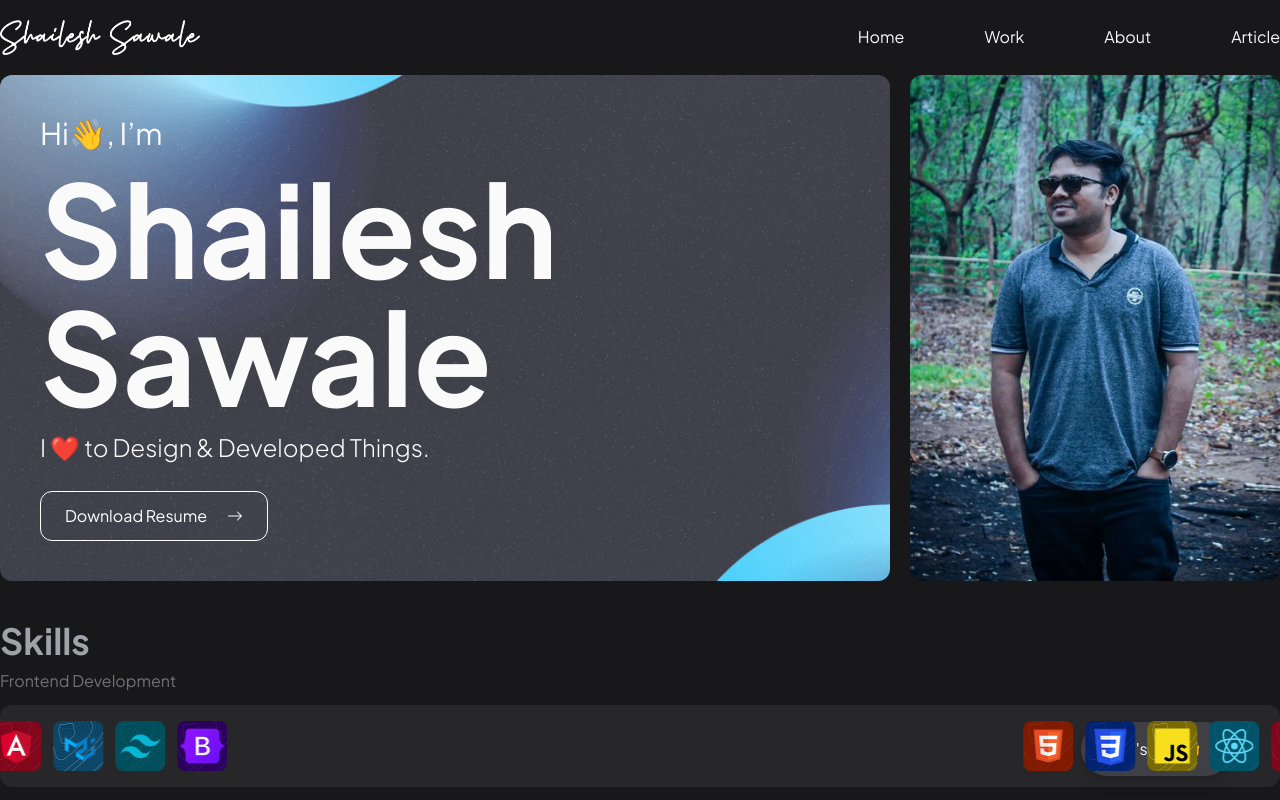
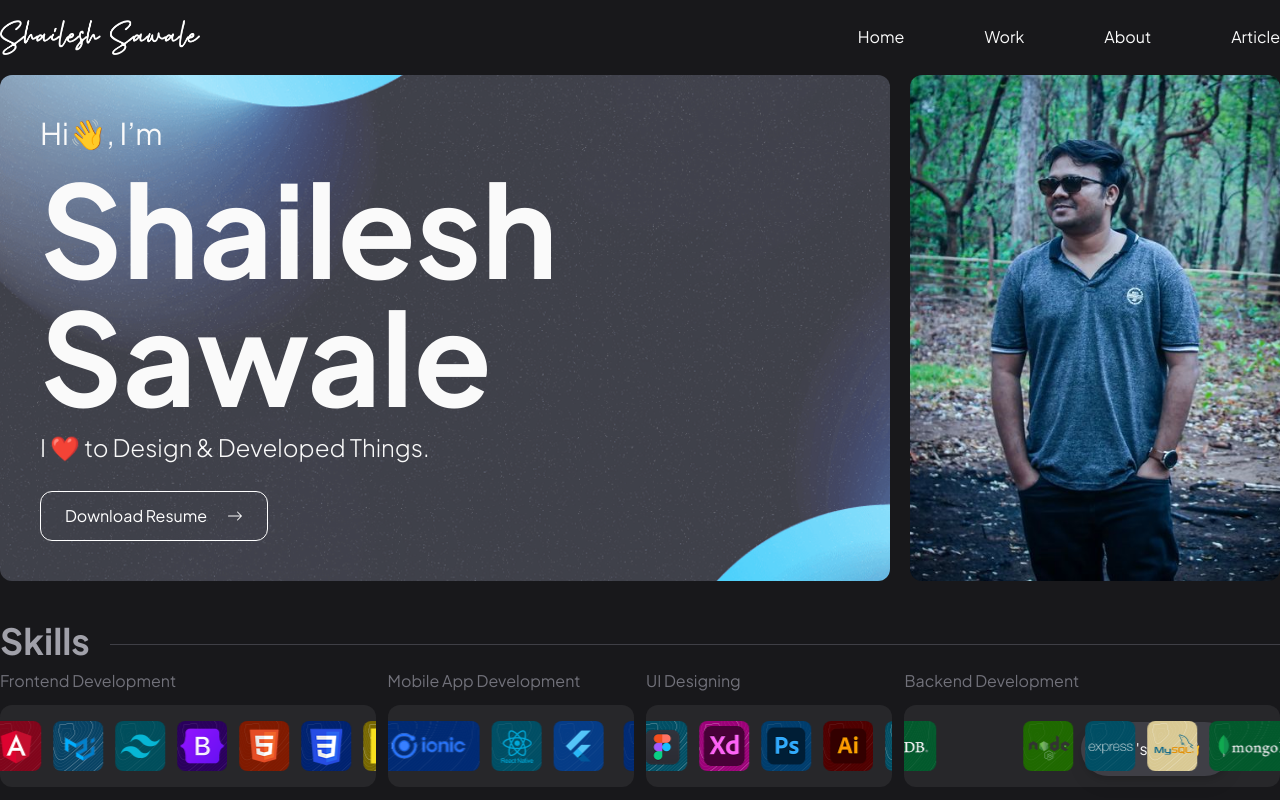
Before and after one commit to ShaileshS237/portfolio, a React (Create React App) app: page / in a window 1280 px wide. Built offline with nearby package versions, Linux system fonts and the light colour scheme; a web font is replaced by a local one.

Commit message:
fix responsive

```diff
--- a/src/Components/Projects.jsx
+++ b/src/Components/Projects.jsx
@@ -21,8 +21,8 @@ const Projects = () => {
 			Over the past few years, I have coded things that I am sort-of proud of.
 			These are just a few of them. <br />
 			<div className="flex items-center mt-3 gap-3">
-				<span className=" bg-green-500 dot"></span> <h6> - In Progress </h6>
-				<span className="bg-green-500 dot"></span> - Done but required
+				<span className=" bg-orange-500 dot"></span> <h6> - In Progress </h6>
+				<span className="bg-yellow-500 dot"></span> - Done but required
 				improvisation
 				<span className=" bg-green-500 dot"></span> - Done
 			</div>
--- a/src/Components/Skills.jsx
+++ b/src/Components/Skills.jsx
@@ -7,15 +7,15 @@ const Skills = () => {
 	return (
 		<div className="md:mt-10">
 			<Title width={"full"} titlename={"Skills"} />
-			<div className="grid grid-cols-12 gap-4">
+			<div className="grid grid-cols-10 gap-3">
 				<SkillMarquee
 					marqueeValue={SKILLS.frontend}
-					span={4}
+					span={3}
 					section={"Frontend Development"}
 				/>
 				<SkillMarquee
 					marqueeValue={SKILLS.mobile}
-					span={3}
+					span={2}
 					section={"Mobile App Development"}
 				/>
 				<SkillMarquee
--- a/src/Components/Title.jsx
+++ b/src/Components/Title.jsx
@@ -10,8 +10,8 @@ const Title = (props) => {
 				{props.titlename}
 			</h1>
 			<div
-				className={`ml-5 w-${props.width}`}
-				style={{ height: "0.5px", background: "#3f3f46" }}
+				className={`ml-5 w-full`}
+				style={{ height: "1px", background: "#3f3f46" }}
 			></div>
 		</div>
 	);
```
